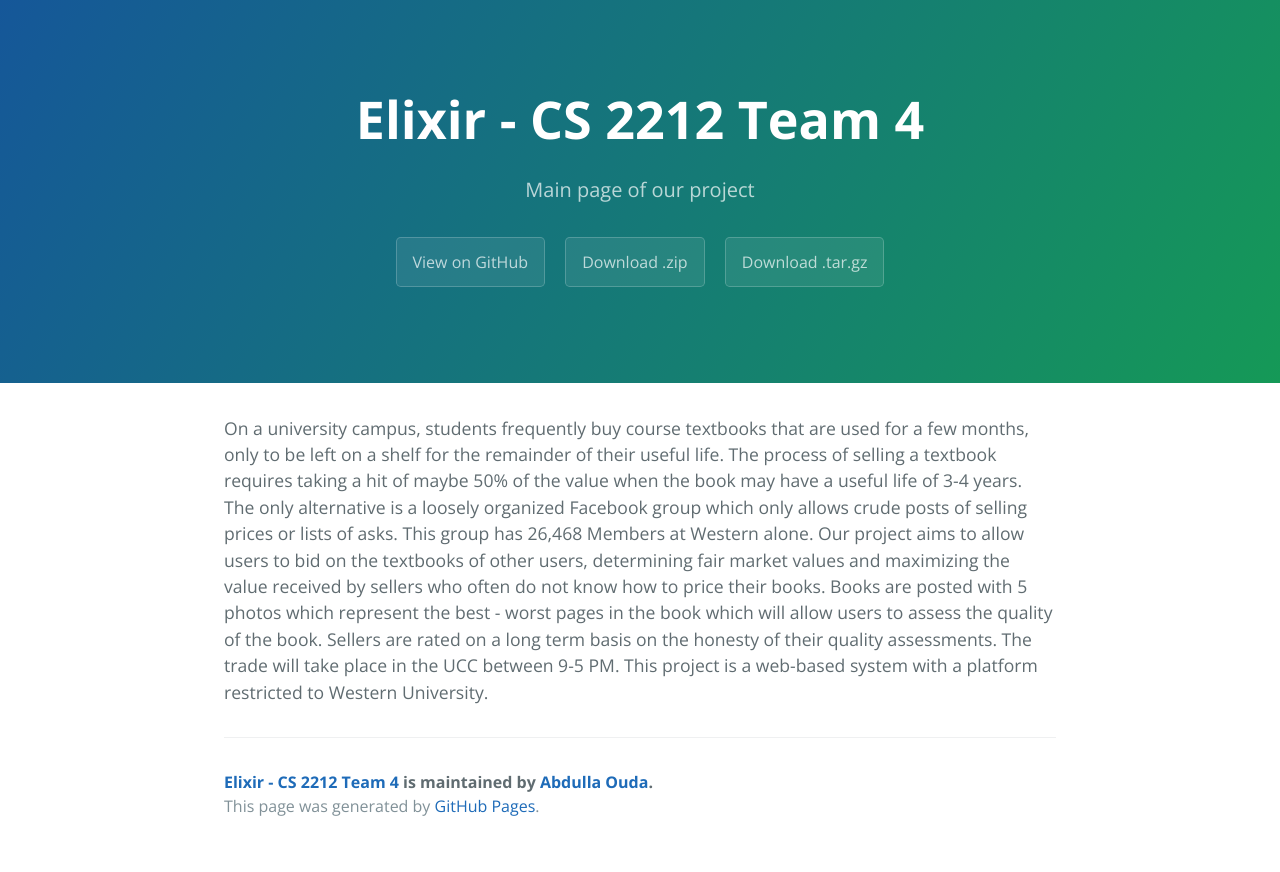
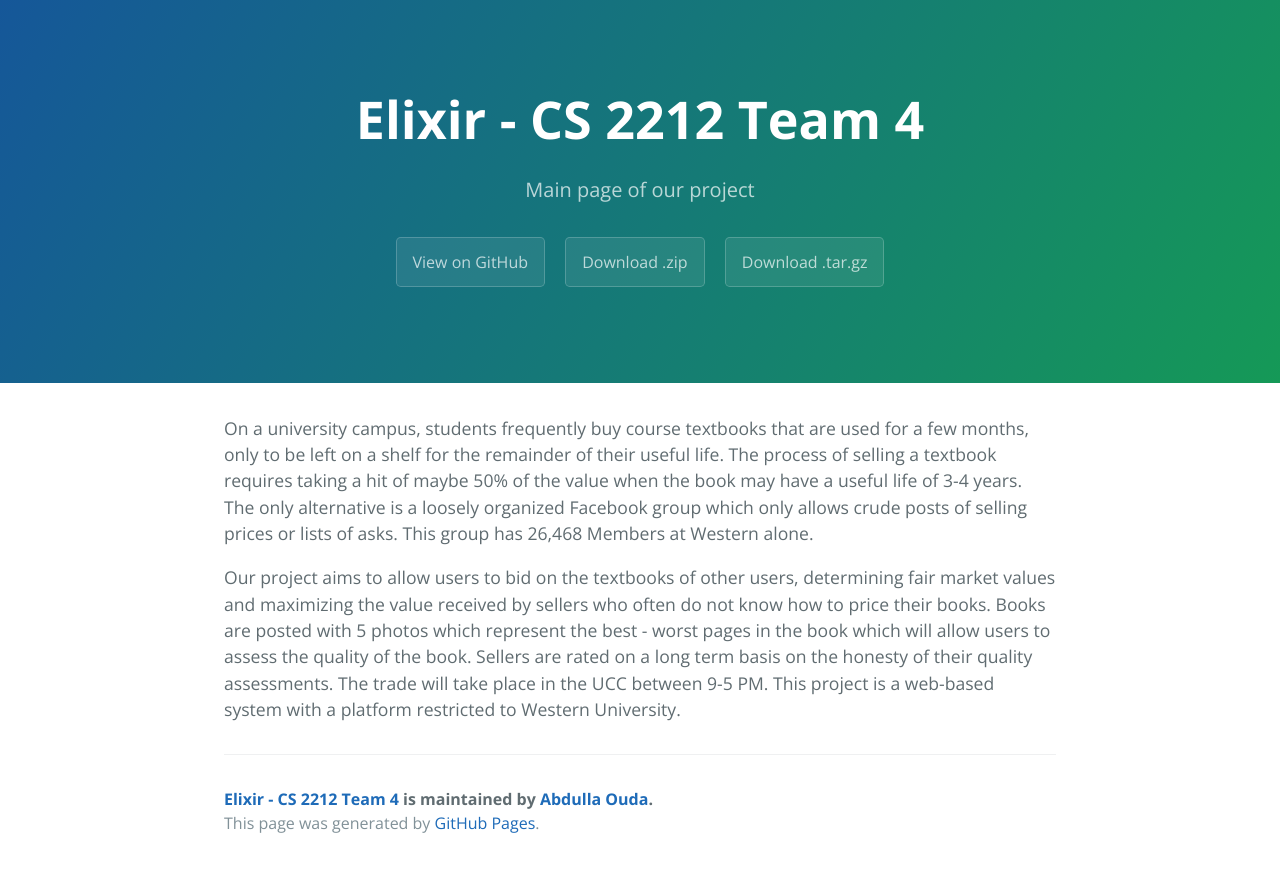
Before and after one commit to aouda6/Elixir, a Jekyll site: the page built from index.html, in a window 1280 px wide. Shown: the top 872 px of the page. Built offline with Jekyll 4.4.1, drawn with Linux system fonts in a browser that asks for light colours; the list of posts is cut into pages by our own code.

Commit message:
Put text into paragraphs

```diff
--- a/index.html
+++ b/index.html
@@ -5,8 +5,7 @@
 
 <div id="home">
   <body>
-    On a university campus, students frequently buy course textbooks that are used for a few months, only to be left on a shelf for the remainder of their useful life. The process of selling a textbook requires taking a hit of maybe 50% of the value when the book may have a useful life of 3-4 years. The only alternative is a loosely organized Facebook group which only allows crude posts of selling prices or lists of asks. This group has 26,468 Members at Western alone.
-
-    Our project aims to allow users to bid on the textbooks of other users, determining fair market values and maximizing the value received by sellers who often do not know how to price their books. Books are posted with 5 photos which represent the best - worst pages in the book which will allow users to assess the quality of the book. Sellers are rated on a long term basis on the honesty of their quality assessments. The trade will take place in the UCC between 9-5 PM. This project is a web-based system with a platform restricted to Western University.
+    <p>On a university campus, students frequently buy course textbooks that are used for a few months, only to be left on a shelf for the remainder of their useful life. The process of selling a textbook requires taking a hit of maybe 50% of the value when the book may have a useful life of 3-4 years. The only alternative is a loosely organized Facebook group which only allows crude posts of selling prices or lists of asks. This group has 26,468 Members at Western alone.</p>
+    <p>Our project aims to allow users to bid on the textbooks of other users, determining fair market values and maximizing the value received by sellers who often do not know how to price their books. Books are posted with 5 photos which represent the best - worst pages in the book which will allow users to assess the quality of the book. Sellers are rated on a long term basis on the honesty of their quality assessments. The trade will take place in the UCC between 9-5 PM. This project is a web-based system with a platform restricted to Western University.</p>
   </body>
 </div>
```
